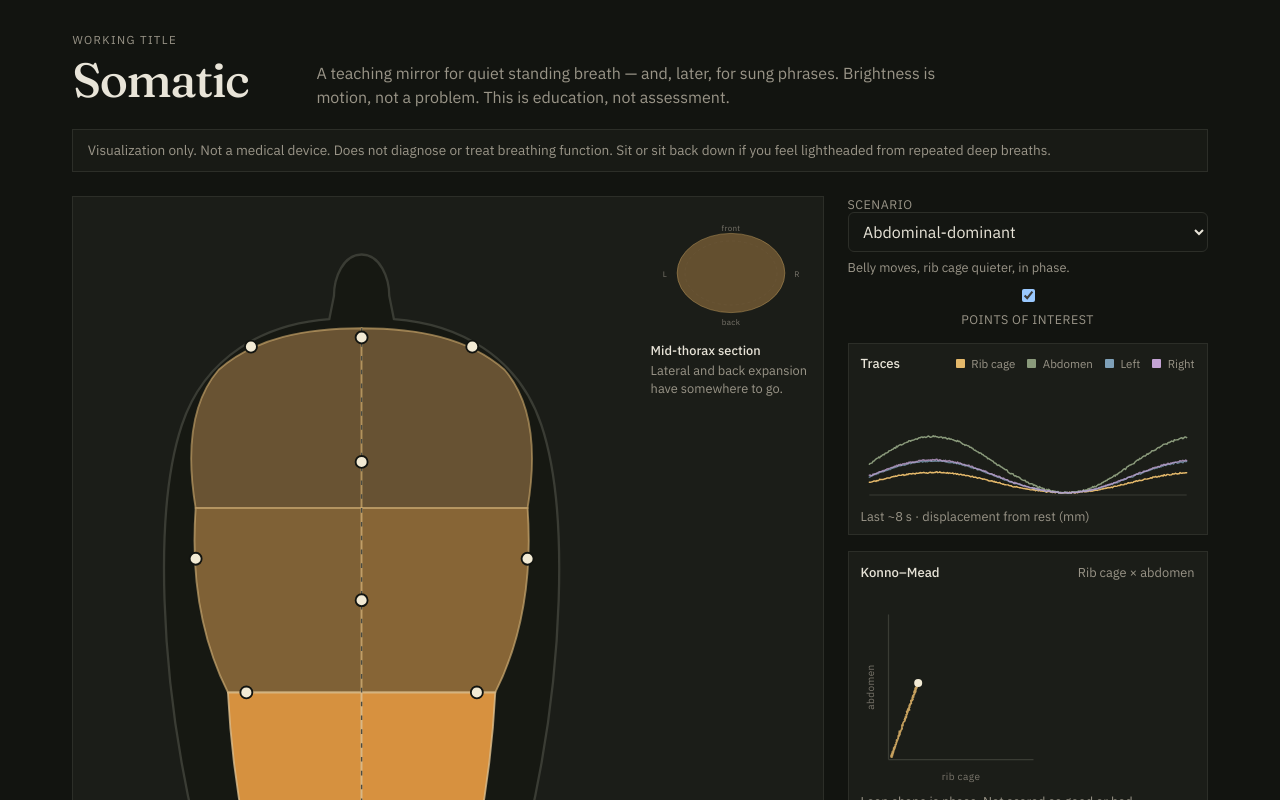
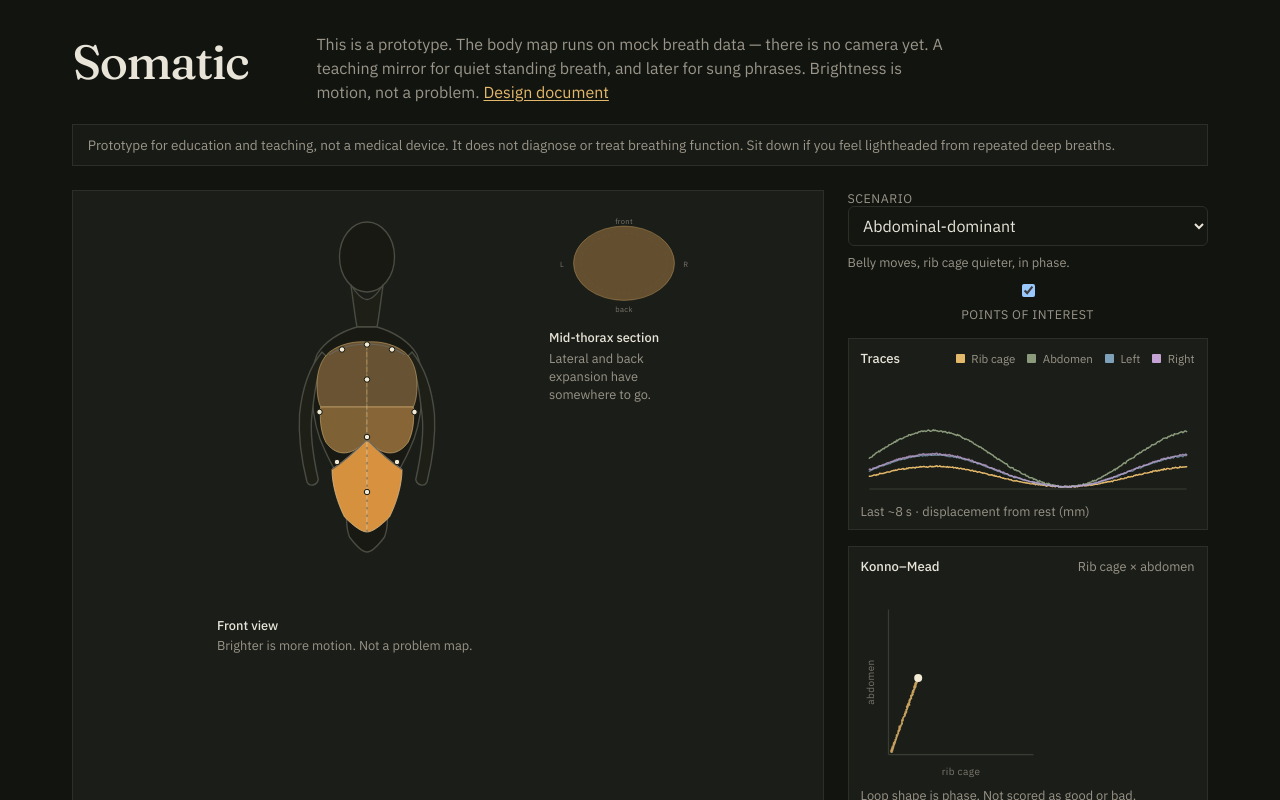
Before and after one commit to bgnipp/somatic, a React (Vite) app: page / in a window 1280 px wide. Shown: the top 800 px of the page. Built offline with nearby package versions, Linux system fonts and the light colour scheme.

Commit message:
Redraw the torso to human proportions and mark the page as a prototype.
The figure was scaling full-width so only a giant head showed; it now has a real neck, a narrower rib cage, and a link to the design document.

Co-authored-by: Cursor <cursoragent@cursor.com>

```diff
--- a/src/App.tsx
+++ b/src/App.tsx
@@ -160,19 +160,25 @@ export default function App() {
   return (
     <div className="app">
       <header className="top">
-        <div>
-          <p className="eyebrow">Working title</p>
-          <h1>Somatic</h1>
-        </div>
+        <h1>Somatic</h1>
         <p className="lede">
-          A teaching mirror for quiet standing breath — and, later, for sung phrases.
-          Brightness is motion, not a problem. This is education, not assessment.
+          This is a prototype. The body map runs on mock breath data — there is no
+          camera yet. A teaching mirror for quiet standing breath, and later for sung
+          phrases. Brightness is motion, not a problem.{" "}
+          <a
+            href="https://github.com/bgnipp/somatic/blob/main/docs/mvp-plan.md"
+            target="_blank"
+            rel="noreferrer"
+          >
+            Design document
+          </a>
         </p>
       </header>
 
       <aside className="notice">
-        Visualization only. Not a medical device. Does not diagnose or treat breathing
-        function. Sit or sit back down if you feel lightheaded from repeated deep breaths.
+        Prototype for education and teaching, not a medical device. It does not
+        diagnose or treat breathing function. Sit down if you feel lightheaded from
+        repeated deep breaths.
       </aside>
 
       <section className="studio">
@@ -309,8 +315,15 @@ export default function App() {
       )}
 
       <footer className="foot">
-        Data stays in this browser. Protocol is a short dynamic window, not a snapshot.
-        Camera capture is a later swap behind the same sample contract.
+        Prototype. Data stays in this browser. Camera capture is a later swap behind
+        the same sample contract.{" "}
+        <a
+          href="https://github.com/bgnipp/somatic/blob/main/docs/mvp-plan.md"
+          target="_blank"
+          rel="noreferrer"
+        >
+          Design document
+        </a>
       </footer>
     </div>
   );
--- a/src/components/TorsoMap.tsx
+++ b/src/components/TorsoMap.tsx
@@ -5,18 +5,30 @@ import { COMPARTMENT_LABELS, LANDMARKS } from "../types";
 
 const PATHS: Record<CompartmentId, string> = {
   rc_pulmonary_L:
-    "M120 50 C96 50 74 54 58 68 C46 82 44 104 48 128 L120 128 Z",
+    "M120 108 C109 107 98 110 90 116 C83 122 80 132 80 142 C80 150 81 156 83 160 L120 160 Z",
   rc_pulmonary_R:
-    "M120 50 C144 50 166 54 182 68 C194 82 196 104 192 128 L120 128 Z",
+    "M120 108 C131 107 142 110 150 116 C157 122 160 132 160 142 C160 150 159 156 157 160 L120 160 Z",
   rc_abdominal_L:
-    "M48 128 C46 156 50 184 62 208 L120 208 L120 128 Z",
+    "M83 160 C82 170 83 180 87 188 C94 198 106 202 120 186 L120 160 Z",
   rc_abdominal_R:
-    "M192 128 C194 156 190 184 178 208 L120 208 L120 128 Z",
+    "M157 160 C158 170 157 180 153 188 C146 198 134 202 120 186 L120 160 Z",
   abdomen_L:
-    "M62 208 C64 248 72 292 86 328 L120 322 L120 208 Z",
+    "M120 186 C106 202 96 206 92 210 C92 222 96 236 102 248 C110 256 116 260 120 260 Z",
   abdomen_R:
-    "M178 208 C176 248 168 292 154 328 L120 322 L120 208 Z",
+    "M120 186 C134 202 144 206 148 210 C148 222 144 236 138 248 C130 256 124 260 120 260 Z",
 };
+
+const TORSO =
+  "M112 96 C98 100 86 108 80 118 C76 128 75 140 76 152 C77 168 80 182 86 194 C92 208 100 220 106 230 C104 242 102 254 106 264 C112 272 116 276 120 276 C124 276 128 272 134 264 C138 254 136 242 134 230 C140 220 148 208 154 194 C160 182 163 168 164 152 C165 140 164 128 160 118 C154 108 142 100 128 96 Z";
+
+const LEFT_ARM =
+  "M84 116 C74 128 68 146 66 166 C65 184 68 204 72 220 C74 224 80 223 81 218 C77 200 74 182 76 166 C78 148 80 130 88 120 Z";
+const RIGHT_ARM =
+  "M156 116 C166 128 172 146 174 166 C175 184 172 204 168 220 C166 224 160 223 159 218 C163 200 166 182 164 166 C162 148 160 130 152 120 Z";
+
+const CLAVICLE_L = "M120 110 C110 109 100 112 90 118";
+const CLAVICLE_R = "M120 110 C130 109 140 112 150 118";
+const COSTAL_ARCH = "M92 210 C104 202 114 192 120 186 C126 192 136 202 148 210";
 
 type Props = {
   sample: Sample | null;
@@ -29,11 +41,20 @@ export function TorsoMap({ sample, showLandmarks }: Props) {
 
   return (
     <div className="torso-wrap">
-      <svg viewBox="0 0 240 360" className="torso-svg" role="img" aria-label="Front torso motion map">
+      <svg
+        viewBox="0 0 240 320"
+        className="torso-svg"
+        role="img"
+        aria-label="Front torso motion map"
+      >
+        <ellipse className="torso-context" cx="120" cy="40" rx="22" ry="28" />
         <path
-          className="torso-context"
-          d="M120 18 C112 18 108 28 108 36 L106 46 C78 48 52 62 42 92 C30 128 32 200 48 268 C58 312 78 342 120 348 C162 342 182 312 192 268 C208 200 210 128 198 92 C188 62 162 48 134 46 L132 36 C132 28 128 18 120 18 Z"
+          className="torso-neck"
+          d="M107 62 C109 74 110 86 112 96 L128 96 C130 86 131 74 133 62 C128 70 124 74 120 74 C116 74 112 70 107 62 Z"
         />
+        <path className="torso-context" d={TORSO} />
+        <path className="torso-limb" d={LEFT_ARM} />
+        <path className="torso-limb" d={RIGHT_ARM} />
         {(Object.keys(PATHS) as CompartmentId[]).map((id) => {
           const mm = sample?.compartments[id].displacementMm ?? 0;
           return (
@@ -42,18 +63,21 @@ export function TorsoMap({ sample, showLandmarks }: Props) {
               d={PATHS[id]}
               fill={motionFill(mm, ceiling)}
               stroke={motionStroke(mm, ceiling)}
-              strokeWidth={hover === id ? 1.6 : 0.8}
+              strokeWidth={hover === id ? 1.6 : 0.75}
               className="compartment"
               onMouseEnter={() => setHover(id)}
               onMouseLeave={() => setHover(null)}
             />
           );
         })}
-        <line x1="120" y1="50" x2="120" y2="322" className="midline" />
+        <path className="bone-line" d={CLAVICLE_L} />
+        <path className="bone-line" d={CLAVICLE_R} />
+        <path className="bone-line" d={COSTAL_ARCH} />
+        <line x1="120" y1="108" x2="120" y2="260" className="midline" />
         {showLandmarks &&
           LANDMARKS.map((mark) => (
             <g key={mark.id} className="landmark">
-              <circle cx={mark.x} cy={mark.y} r="2.6" />
+              <circle cx={mark.x} cy={mark.y} r="2.2" />
               <title>{mark.label}</title>
             </g>
           ))}
--- a/src/index.css
+++ b/src/index.css
@@ -85,16 +85,14 @@ textarea {
   display: grid;
   grid-template-columns: minmax(160px, 220px) 1fr;
   gap: 1.5rem;
-  align-items: end;
+  align-items: start;
   margin-bottom: 1.25rem;
 }
 
-.eyebrow {
-  margin: 0 0 0.2rem;
-  font-size: 0.72rem;
-  letter-spacing: 0.12em;
-  text-transform: uppercase;
-  color: var(--ink-dim);
+.lede a,
+.foot a {
+  color: var(--gold);
+  text-underline-offset: 0.15em;
 }
 
 h1 {
@@ -129,12 +127,18 @@ h1 {
 
 .stage {
   display: grid;
-  grid-template-columns: 1fr 160px;
+  grid-template-columns: minmax(200px, 340px) 150px;
+  justify-content: center;
   gap: 0.75rem;
   align-items: start;
   background: var(--bg-elev);
   border: 1px solid var(--line);
   padding: 1rem 0.75rem 0.75rem;
+}
+
+.torso-wrap {
+  max-width: 320px;
+  margin: 0 auto;
 }
 
 .torso-svg,
@@ -146,9 +150,23 @@ h1 {
 }
 
 .torso-context {
-  fill: #161812;
-  stroke: #3a3c34;
-  stroke-width: 1;
+  fill: #171912;
+  stroke: #4a4c42;
+  stroke-width: 1.1;
+}
+
+.torso-limb,
+.torso-neck {
+  fill: #1e2018;
+  stroke: #4a4c42;
+  stroke-width: 1.1;
+}
+
+.bone-line {
+  fill: none;
+  stroke: #6a6558;
+  stroke-width: 0.9;
+  stroke-linecap: round;
 }
 
 .compartment {
--- a/src/types.ts
+++ b/src/types.ts
@@ -116,14 +116,14 @@ export type Landmark = {
 };
 
 export const LANDMARKS: Landmark[] = [
-  { id: "sternal_notch", label: "Sternal notch", x: 120, y: 54 },
-  { id: "mid_clav_L", label: "Mid-clavicle L", x: 72, y: 58 },
-  { id: "mid_clav_R", label: "Mid-clavicle R", x: 168, y: 58 },
-  { id: "mid_sternum", label: "Mid-sternum", x: 120, y: 108 },
-  { id: "xiphoid", label: "Xiphoid", x: 120, y: 168 },
-  { id: "costal_L", label: "Costal margin L", x: 70, y: 208 },
-  { id: "costal_R", label: "Costal margin R", x: 170, y: 208 },
-  { id: "lateral_L", label: "Lateral rib L", x: 48, y: 150 },
-  { id: "lateral_R", label: "Lateral rib R", x: 192, y: 150 },
-  { id: "umbilicus", label: "Umbilicus", x: 120, y: 262 },
+  { id: "sternal_notch", label: "Sternal notch", x: 120, y: 110 },
+  { id: "mid_clav_L", label: "Mid-clavicle L", x: 100, y: 114 },
+  { id: "mid_clav_R", label: "Mid-clavicle R", x: 140, y: 114 },
+  { id: "mid_sternum", label: "Mid-sternum", x: 120, y: 138 },
+  { id: "xiphoid", label: "Xiphoid", x: 120, y: 184 },
+  { id: "costal_L", label: "Costal margin L", x: 96, y: 204 },
+  { id: "costal_R", label: "Costal margin R", x: 144, y: 204 },
+  { id: "lateral_L", label: "Lateral rib L", x: 82, y: 164 },
+  { id: "lateral_R", label: "Lateral rib R", x: 158, y: 164 },
+  { id: "umbilicus", label: "Umbilicus", x: 120, y: 228 },
 ];
```
